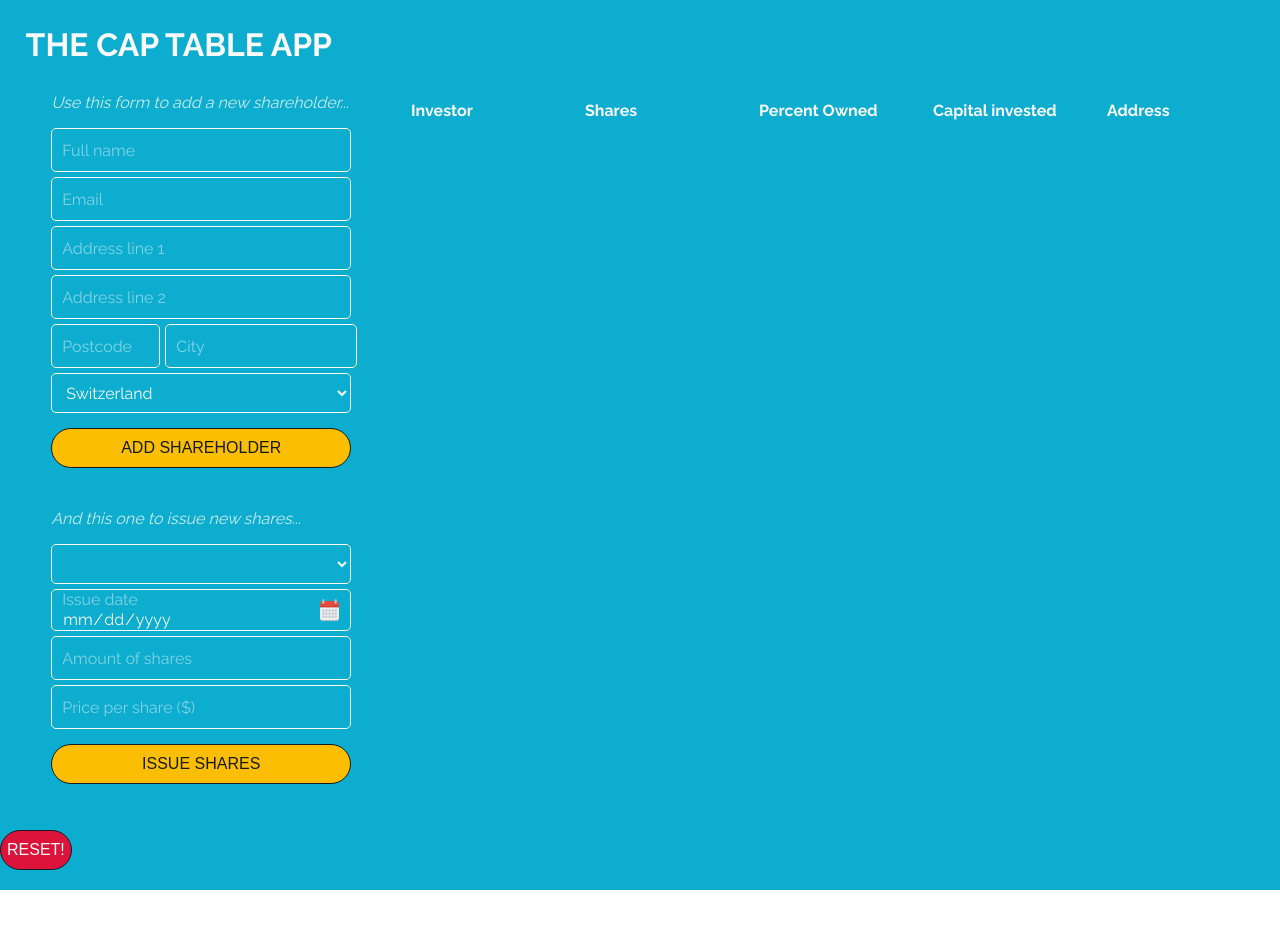
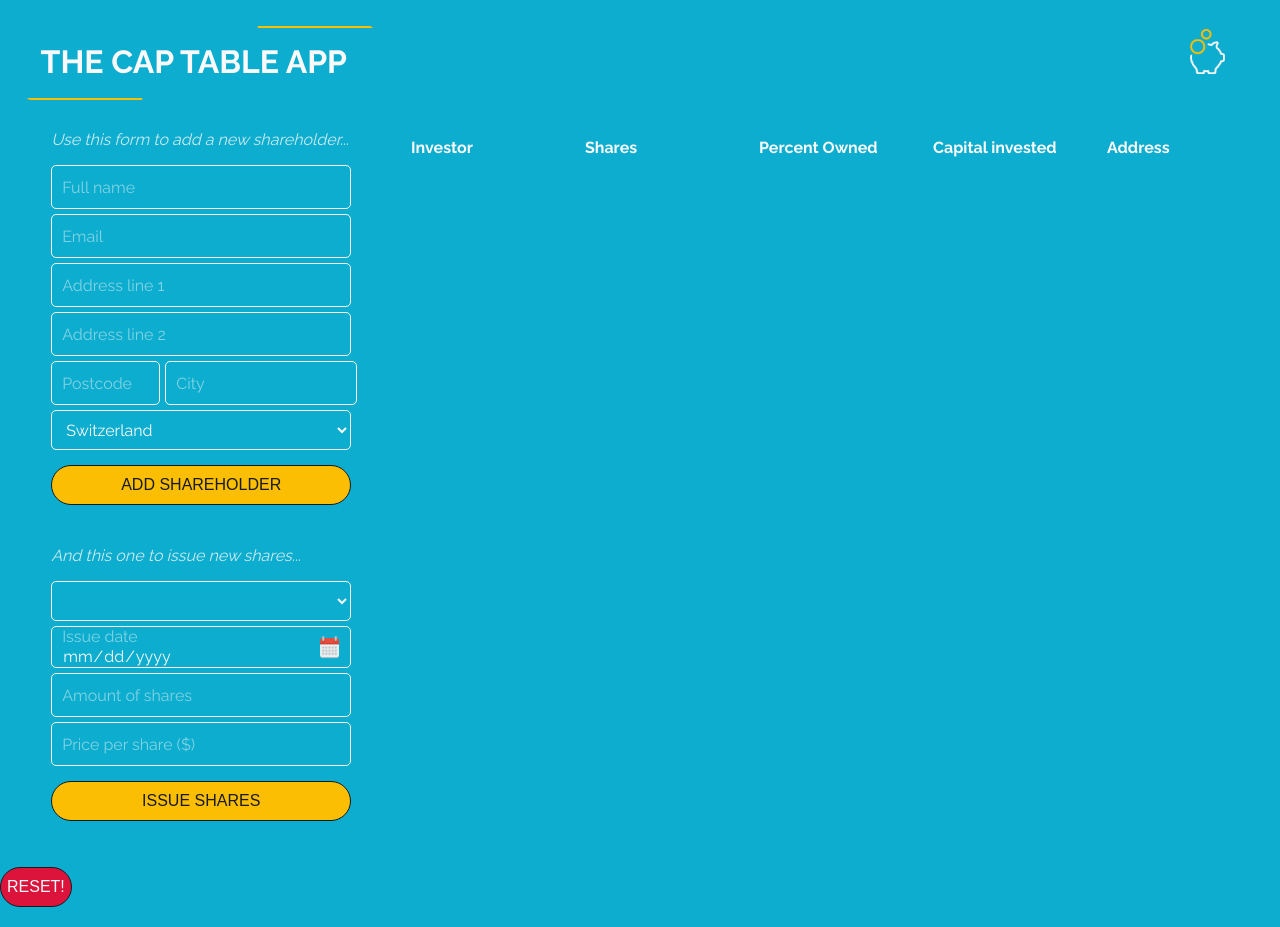
Before and after one commit to ovcOS/cap-table-react, a React (Create React App) app: page / in a window 1280 px wide. Before the commit the page ends 890 px from the top, so only its background shows below. Built offline with nearby package versions, Linux system fonts and the light colour scheme.

Commit message:
style header

```diff
--- a/src/components/Header.jsx
+++ b/src/components/Header.jsx
@@ -1,10 +1,18 @@
 import React from 'react';
+import piggyBank from '../icons/piggyBank.png'
 
 const Header = () => (
-  <header>
-    <h1 className="app-header">
-      THE CAP TABLE APP
-    </h1>
+  <header className="app-header">
+    <div className="header-box">
+      <span></span>
+      <span></span>
+      <span></span>
+      <span></span>
+      <div className="header-content">
+        <h1>THE CAP TABLE APP</h1>
+      </div>
+    </div>
+      <img src={piggyBank} className="piggy-bank" alt="/"/>
   </header>
 )
 
--- a/src/css/style.css
+++ b/src/css/global.css
@@ -73,11 +73,6 @@ td, th {
   height: 100%;
 }
 
-.app-header {
-  margin: 0;
-  padding: 2%;
-}
-
 .menu {
   display: flex;
 }
@@ -138,6 +133,12 @@ td, th {
   background-color: crimson;
   color: #FAFAFA;
 }
+
+
+
+
+
+
 
 
 
--- /dev/null
+++ b/src/css/header.css
@@ -0,0 +1,97 @@
+.app-header {
+  margin: 0;
+  padding: 2%;
+  display: flex;
+  align-items: center;
+  justify-content: space-between;
+}
+
+.header-box {
+  border: 1px transparent;
+  position: relative;
+  width: 348px;
+  height: 74px;
+  overflow: hidden;
+  border-radius: 5px;
+}
+
+.header-box span {
+  position: absolute;
+  width: 100%;
+  height: 100%;
+  display: block;
+}
+
+.header-box span:nth-child(1) {
+  transform: rotate(0deg);
+  top: 0;
+  left: 0;
+}
+
+.header-box span:nth-child(2) {
+  transform: rotate(90deg);
+  left: 137px;
+}
+
+.header-box span:nth-child(3) {
+  transform: rotate(180deg);
+}
+
+.header-box span:nth-child(4) {
+  transform: rotate(270deg);
+  right: 137.5px;
+}
+
+.header-box span:nth-child(2):before {
+  animation-delay: -2s;
+}
+
+.header-box span:nth-child(4):before {
+  animation-delay: -2s;
+}
+
+.header-box span:before {
+  content: "";
+  position: absolute;
+  width: 100%;
+  height: 2px;
+  background: #FCBE02;
+  animation: spinning-border 6s linear infinite;
+}
+
+@keyframes spinning-border {
+  0% {
+    transform: scaleX(0);
+    transform-origin: left;
+  }
+  50% {
+    transform: scaleX(1);
+    transform-origin: left;
+  }
+  50.1% {
+    transform: scaleX(1);
+    transform-origin: right;
+  }
+  100% {
+    transform: scaleX(0);
+    transform-origin: right;
+  }
+}
+
+.header-content {
+  position: absolute;
+  top: 15px;
+  right: 15px;
+  bottom: 15px;
+  left: 15px;
+}
+
+.header-content > h1 {
+  margin: 2px 0 0 0;
+}
+
+.piggy-bank {
+  height: 45px;
+  padding-bottom: 22px;
+  padding-right: 2%;
+}
--- a/src/index.js
+++ b/src/index.js
@@ -1,6 +1,7 @@
 import React from 'react';
 import ReactDOM from 'react-dom';
-import './css/style.css';
+import './css/global.css';
+import './css/header.css'
 import App from './components/App';
 
 ReactDOM.render(<App />, document.getElementById('root'));
```
Also changed, not shown: src/icons/piggyBank.png (added).
